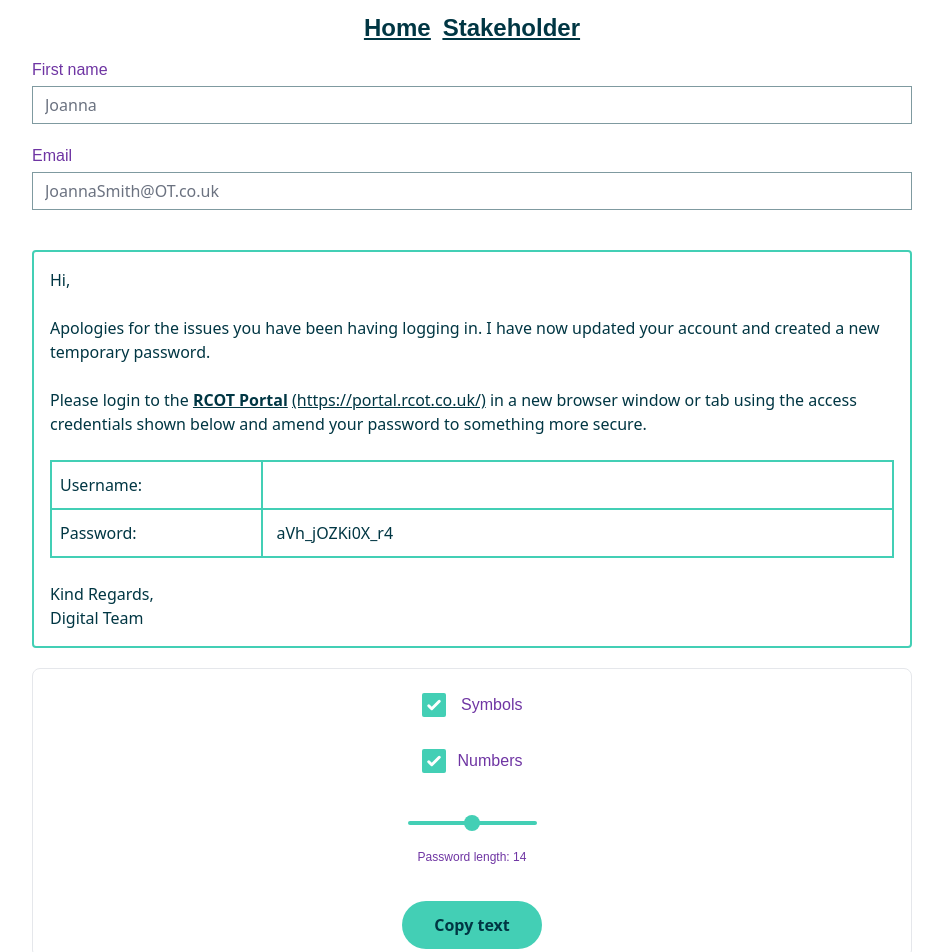
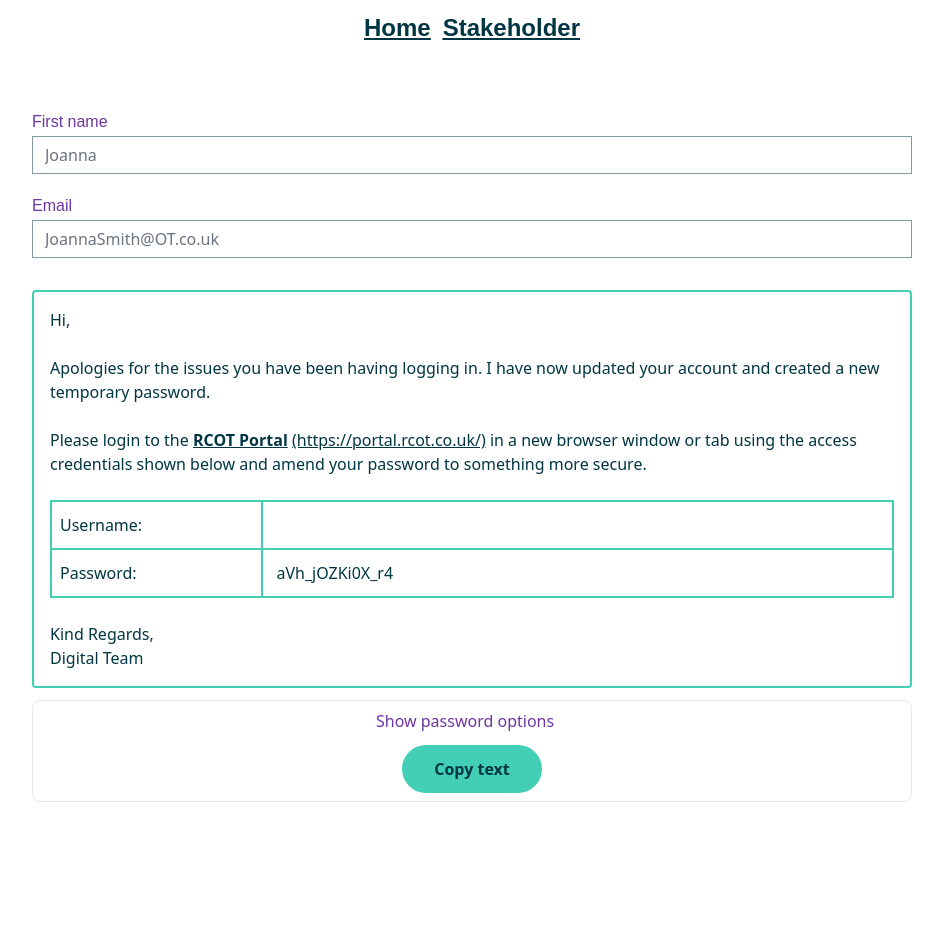
Before and after one commit to sam-rcot/passwordreset, a React (Vite) app: page / in a window 1280 px wide. Shown: the top 952 px of the page, without its empty margins (168-1111 px from the left). After the commit the page ends 856 px from the top, so only its background shows below. Built offline with nearby package versions, Linux system fonts and the light colour scheme.

Commit message:
added options container

```diff
--- a/src/components/copybutton/CopyButton.tsx
+++ b/src/components/copybutton/CopyButton.tsx
@@ -4,7 +4,10 @@ type CopyButtonProps = {
     copyRef: React.RefObject<HTMLDivElement>;
 };
 
-const CopyButton = ({ copyRef }: CopyButtonProps) => {
+const CopyButton = ({copyRef}: CopyButtonProps) => {
+    const handleClick = () => {
+        handleCopy()
+    }
     const handleCopy = () => {
         const resultContainerElement = copyRef.current;
 
@@ -30,8 +33,11 @@ const CopyButton = ({ copyRef }: CopyButtonProps) => {
     };
 
     return (
-        <button onClick={handleCopy} className="mt-5 px-8 py-3 text-dark-teal font-bold bg-teal rounded-3xl
-        hover:bg-teal/90 hover:text-dark-teal/90 transition-colors duration-200 ease-[cubic-bezier(0.4, 0.0, 0.2, 1)]">
+        <button onClick={handleClick}
+                className="px-8 py-3 text-dark-teal font-bold bg-teal rounded-3xl
+        hover:bg-teal/70 hover:text-dark-teal/90 hover:scale-110
+        active:scale-95
+        transition-all duration-200 ease-in-out">
             Copy text
         </button>
     );
--- a/src/components/general/General.tsx
+++ b/src/components/general/General.tsx
@@ -6,6 +6,7 @@ import generatePassword from "../../utils/generatePassword.ts";
 import CopyButton from "../copybutton/CopyButton.tsx";
 import CheckBox from "../checkbox/CheckBox.tsx";
 import Slider from "../slider/Slider.tsx";
+import OptionsContainer from "../optionscontainer/OptionsContainer.tsx";
 
 type GeneralProps = {
     handleSubmit: (event: React.FormEvent) => void;
@@ -90,8 +91,9 @@ const General = ({handleSubmit, handleInputChange, formValues}: GeneralProps) =>
     <br>
     Kind Regards,<br>
     Digital Team`;
+
     return (
-        <div className="flex flex-col gap-5 items-center w-3/4">
+        <div className="flex flex-col gap-3 items-center w-3/4">
             <form className="flex gap-5 items-center content-center justify-center flex-col w-11/12"
                   onSubmit={handleSubmit}>
                 <InputField
@@ -111,8 +113,9 @@ const General = ({handleSubmit, handleInputChange, formValues}: GeneralProps) =>
             <div ref={emailCopyRef} className="w-11/12">
                 <EmailCopy copyText={getCopyText(template, extendedFormValues)} className="w-fit"/>
             </div>
-            <div className="flex flex-col border rounded-lg p-2 px-6 container items-center w-11/12">
-                <div className="flex flex-col items-center w-fit">
+            <div className="flex flex-col border rounded-lg py-2 px-6 container items-center w-11/12 justify-center gap-3">
+                <OptionsContainer containerText="password options">
+                    <div className="flex flex-row items-center justify-center w-48">
                         <CheckBox
                             id="symbolsCheckBox"
                             labelText="Symbols"
@@ -128,7 +131,7 @@ const General = ({handleSubmit, handleInputChange, formValues}: GeneralProps) =>
                             onChange={(checked) => handleCheckBoxChange("numbersCheckBox", checked)}
                         />
                     </div>
-                <div className="w-full flex justify-center">
+                    <div className="w-48 flex justify-center">
                         <Slider
                             label="Password length:"
                             id="passwordSlider"
@@ -136,6 +139,7 @@ const General = ({handleSubmit, handleInputChange, formValues}: GeneralProps) =>
                             onChange={setSliderValue}
                         />
                     </div>
+                </OptionsContainer>
                 <CopyButton copyRef={emailCopyRef}/>
             </div>
 
--- a/src/components/inputfield/InputField.tsx
+++ b/src/components/inputfield/InputField.tsx
@@ -10,7 +10,7 @@ type InputFieldProps = {
 const InputField = ({ label, labelText, setValue, type = "text", className, placeholder}: InputFieldProps) => {
     return (
         <div className={`flex flex-col w-full ${className}`}>
-            <label htmlFor={label} className="w-fit text-left pr-4 text-purple peer font-nunito mb-1">{labelText}</label>
+            <label htmlFor={label} className="w-fit text-left pr-4 text-purple peer font-nunito mb-0.5">{labelText}</label>
             <input
                 id={label}
                 type={type}
--- a/src/components/navbar/NavBar.tsx
+++ b/src/components/navbar/NavBar.tsx
@@ -3,8 +3,8 @@ import { NavLink } from 'react-router-dom';
 const NavBar = () => {
     return (
         <>
-            <div className="flex gap-3 items-center content-center justify-center text-2xl
-            font-bold text-center pt-3 mb-16 font-nunito underline text-dark-teal w-fit">
+            <div className="flex gap-3 items-center justify-center
+            text-2xl font-bold py-3 font-nunito underline text-dark-teal">
                 <NavLink to="/">Home</NavLink>
                 <NavLink to="/stakeholder">Stakeholder</NavLink>
             </div>
--- /dev/null
+++ b/src/components/optionscontainer/OptionsContainer.tsx
@@ -0,0 +1,33 @@
+import { useState } from "react";
+import { ReactNode } from "react";
+
+type OptionsContainerProps = {
+    children: ReactNode;
+    containerText: string;
+};
+
+const OptionsContainer = ({ containerText, children }: OptionsContainerProps) => {
+    const [isCollapsed, setIsCollapsed] = useState(true);
+
+    const toggleCollapse = () => {
+        setIsCollapsed(!isCollapsed);
+    };
+
+    return (
+        <div id="OptionsContainer" className="w-48 h-fit flex-col justify-center items-center">
+            <div onClick={toggleCollapse} className="cursor-pointer text-purple w-fit">
+                <button>
+                    {isCollapsed ? "Show" : "Hide"}
+                </button>
+                &nbsp;{containerText}
+            </div>
+            {!isCollapsed && (
+                <div className="flex-col items-center justify-center">
+                    {children}
+                </div>
+            )}
+        </div>
+    );
+}
+
+export default OptionsContainer;
--- a/src/components/slider/Slider.tsx
+++ b/src/components/slider/Slider.tsx
@@ -16,7 +16,7 @@ const Slider = ({label, id, type = "range", value, onChange}: SliderProps) => {
 
     return (
         <div className="flex flex-col align-middle items-center gap-2 w-fit h-fit p-4 rounded-md">
-            <div className="flex align-middle w-fit h-fit p-4 rounded-md">
+            <div className="flex align-middle w-48 h-fit rounded-md">
                 <input id={id}
                        name={id}
                        type={type}
@@ -24,7 +24,7 @@ const Slider = ({label, id, type = "range", value, onChange}: SliderProps) => {
                        min="8"
                        max="20"
                        onChange={handleChange}
-                       className="appearance-none -webkit-slider-runnable-track:bg-teal"/>
+                       className="appearance-none w-48"/>
             </div>
             <label htmlFor={id} className="font-nunito text-purple text-xs">{label} <span
                 className="">{value}</span></label>
```
Lines whose indentation alone changed are shown as unchanged.
